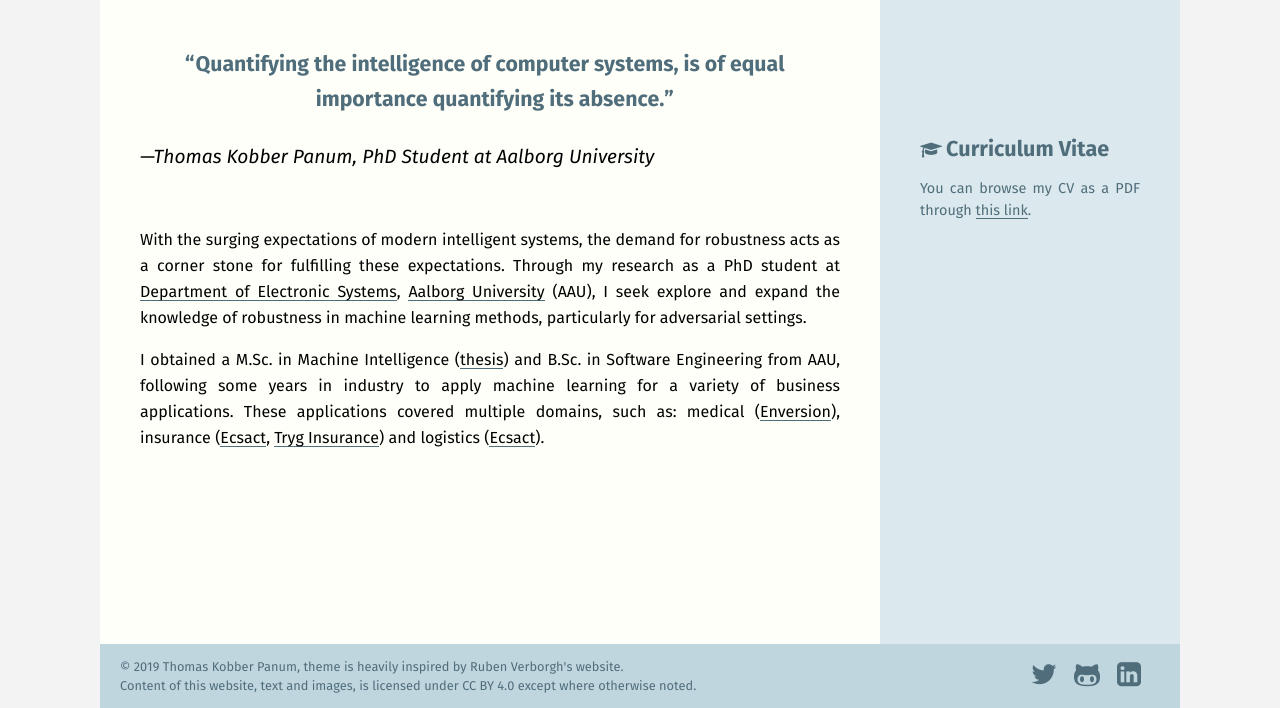
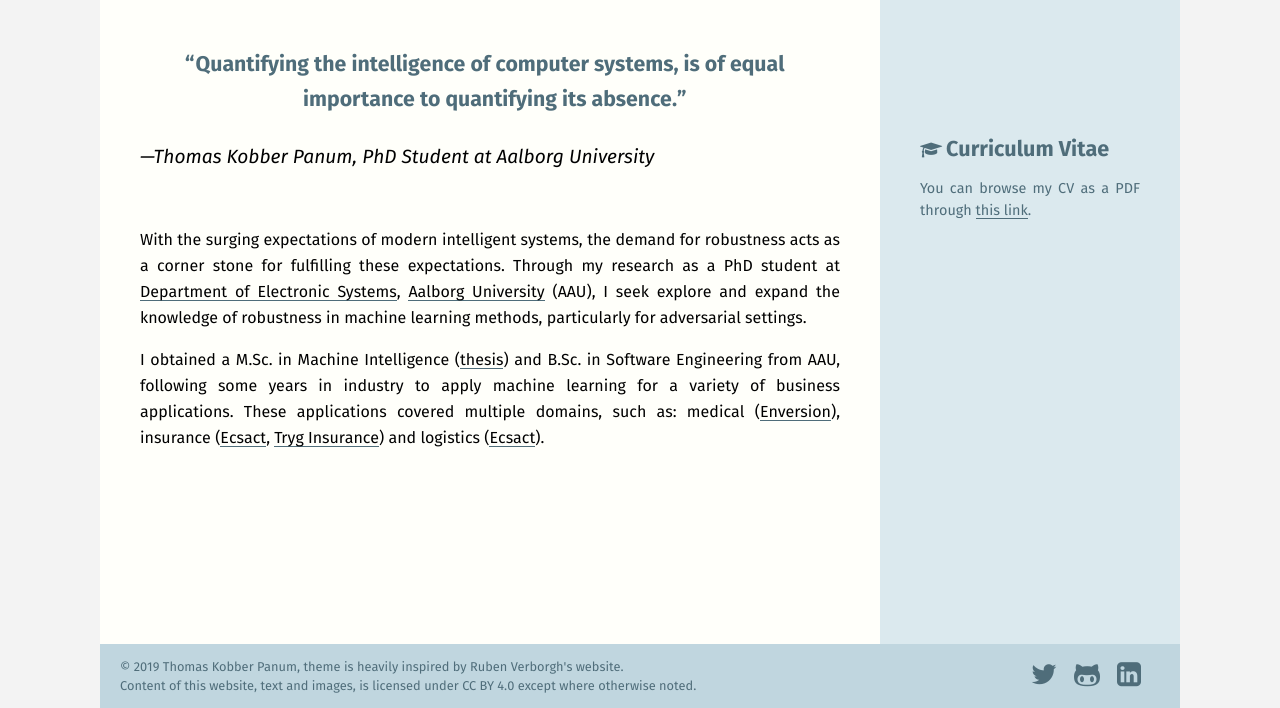
Before and after one commit to tpanum/tpanum.github.io, a plain HTML site: page index.html in a window 1280 px wide. Shown: the part 92-800 px from the top of the page. Drawn offline with Linux system fonts and the light colour scheme.

Commit message:
deploy: tpanum/tpanum-hugo@7895199102f8eb31acc052016d504d416c0c6850

```diff
--- a/index.html
+++ b/index.html
@@ -1,5 +1,5 @@
 <!doctype html><html lang=en><head><meta name=generator content="Hugo 0.73.0"><meta charset=utf-8><title>Thomas Kobber Panum</title><meta name=author content="Thomas Kobber Panum"><meta name=viewport content="width=device-width,initial-scale=1,minimum-scale=.5"><link rel=stylesheet href=/css/style.css></head><body><div class=headerbck></div><div id=grid><header><a href=https://panum.dk/><picture>
-<source type=image/webp srcset="/img/me_x1.webp 1x, /img/me_x2.webp 2x"><source type=image/png srcset="/img/me_x1.png 1x, /img/me_x2.png 2x"><img src=https://panum.dk/img/me_x1.png alt="Thomas Kobber Panum"></picture><h2>Thomas Kobber Panum</h2></a><nav><ul><li><a href=/publications/>Publications</a></li><li>&#183;</li><li><a href=/dissemination/>Dissemination</a></li><li>&#183;</li><li><a href=/teaching/>Teaching</a></li><li>&#183;</li><li><a href=/contact/>Contact</a></li><li>&#183;</li><li><a href=/blog/>Blog</a></li></ul></nav></header><main><blockquote><p>Quantifying the intelligence of computer systems, is of equal importance quantifying its absence.</p><cite><span class=author>Thomas Kobber Panum</span><span class=role>PhD Student at Aalborg University</span></cite></blockquote><p>With the surging expectations of modern intelligent systems, the demand for robustness acts as a corner stone for fulfilling these expectations.
+<source type=image/webp srcset="/img/me_x1.webp 1x, /img/me_x2.webp 2x"><source type=image/png srcset="/img/me_x1.png 1x, /img/me_x2.png 2x"><img src=https://panum.dk/img/me_x1.png alt="Thomas Kobber Panum"></picture><h2>Thomas Kobber Panum</h2></a><nav><ul><li><a href=/publications/>Publications</a></li><li>&#183;</li><li><a href=/dissemination/>Dissemination</a></li><li>&#183;</li><li><a href=/teaching/>Teaching</a></li><li>&#183;</li><li><a href=/contact/>Contact</a></li><li>&#183;</li><li><a href=/blog/>Blog</a></li></ul></nav></header><main><blockquote><p>Quantifying the intelligence of computer systems, is of equal importance to quantifying its absence.</p><cite><span class=author>Thomas Kobber Panum</span><span class=role>PhD Student at Aalborg University</span></cite></blockquote><p>With the surging expectations of modern intelligent systems, the demand for robustness acts as a corner stone for fulfilling these expectations.
 Through my research as a PhD student at <a href=https://es.aau.dk>Department of Electronic Systems</a>, <a href=https://aau.dk>Aalborg University</a> (AAU), I seek explore and expand the knowledge of robustness in machine learning methods, particularly for adversarial settings.</p><p>I obtained a M.Sc. in Machine Intelligence (<a href=/files/msc_thesis.pdf>thesis</a>) and B.Sc. in Software Engineering from AAU, following some years in industry to apply machine learning for a variety of business applications.
 These applications covered multiple domains, such as: medical (<a href=https://enversion.dk>Enversion</a>), insurance (<a href=https://ecsact.dk>Ecsact</a>, <a href=https://tryg.com>Tryg Insurance</a>) and logistics (<a href=https://ecsact.dk>Ecsact</a>).</p></main><aside><h2 data-icon=&#xf19d;>Curriculum Vitae</h2><p>You can browse my CV as a PDF through <a href=/download/cv.pdf>this link</a>.</p></aside><footer><p>©
 <span>2019</span>
```
